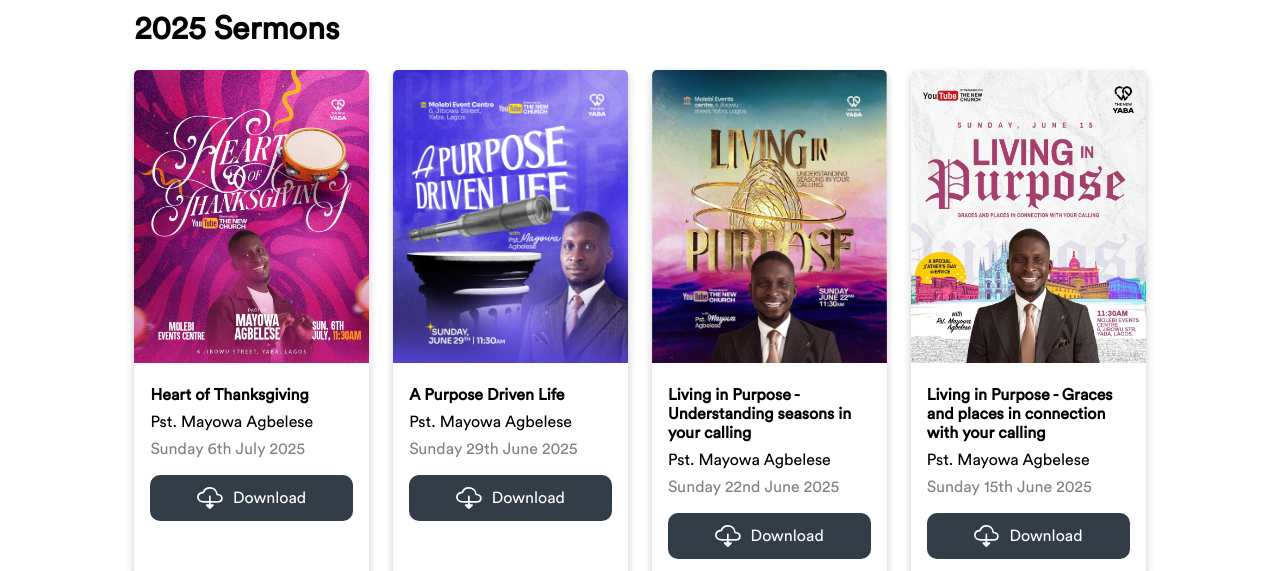
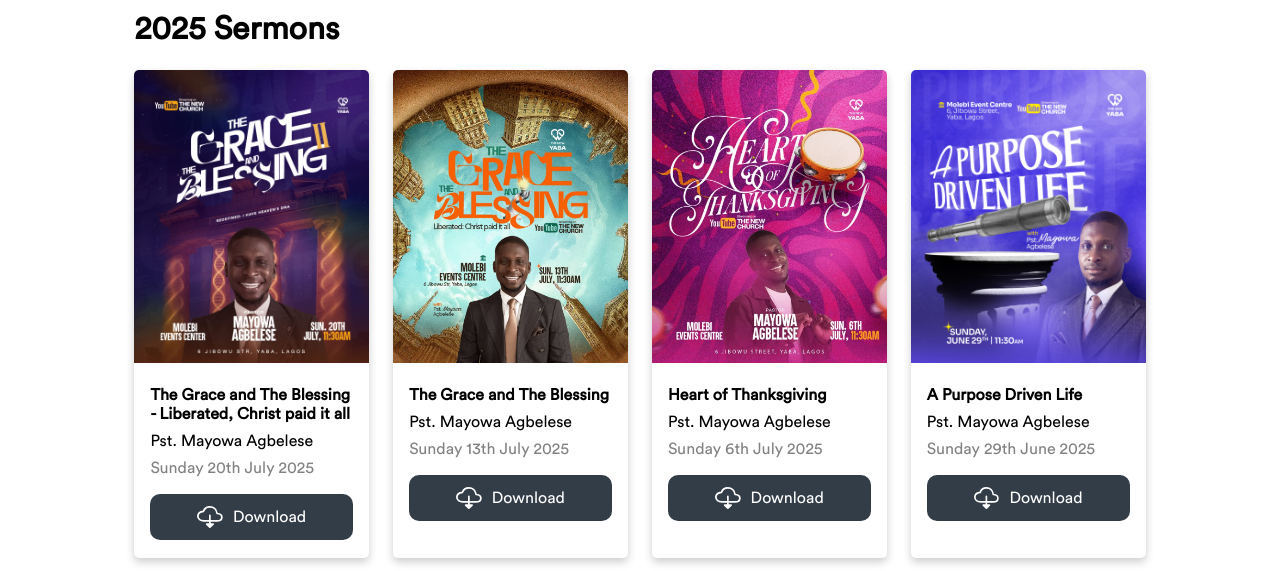
Before and after one commit to timtop/V2-Sermon-Portal, a Gatsby site: page /year25 in a window 1280 px wide. Shown: the part 298-869 px from the top of the page. Built offline with nearby package versions, Linux system fonts and the light colour scheme; Gatsby itself is replaced by a stand-in of ours.

Commit message:
Added new sermon images and updated sermon links in year25.js

```diff
--- a/src/pages/year25.js
+++ b/src/pages/year25.js
@@ -16,8 +16,26 @@ import liv from "../images/twenty-twentyfive/liv-purpose.jpeg";
 import lip2 from "../images/twenty-twentyfive/lip2.jpg";
 import pdl from "../images/twenty-twentyfive/pdl.jpeg";
 import hot from "../images/twenty-twentyfive/hot.jpeg";
+import tgtb from "../images/twenty-twentyfive/tgtb.jpeg";
+import tgtb2 from "../images/twenty-twentyfive/tgtb2.jpeg";
 
 const sermons = [
+  {
+    title: "The Grace and The Blessing - Liberated, Christ paid it all",
+    preacher: "Pst. Mayowa Agbelese",
+    date: "Sunday 20th July 2025",
+    link: "https://drive.google.com/file/d/1S5Wix64W3OZijAROnhwRe2TAxnPBYBK1/view?usp=sharing",
+    name: "Priorities - 22/06/25",
+    img: tgtb2,
+  },
+  {
+    title: "The Grace and The Blessing",
+    preacher: "Pst. Mayowa Agbelese",
+    date: "Sunday 13th July 2025",
+    link: "https://drive.google.com/file/d/177aye4K_YrdkpKTw9xA6nKevvr5Awg2L/view?usp=sharing",
+    name: "Priorities - 22/06/25",
+    img: tgtb,
+  },
   {
     title: "Heart of Thanksgiving",
     preacher: "Pst. Mayowa Agbelese",
```
Also changed, not shown: src/images/twenty-twentyfive/tgtb.jpeg (added), src/images/twenty-twentyfive/tgtb2.jpeg (added), 1 other file.
